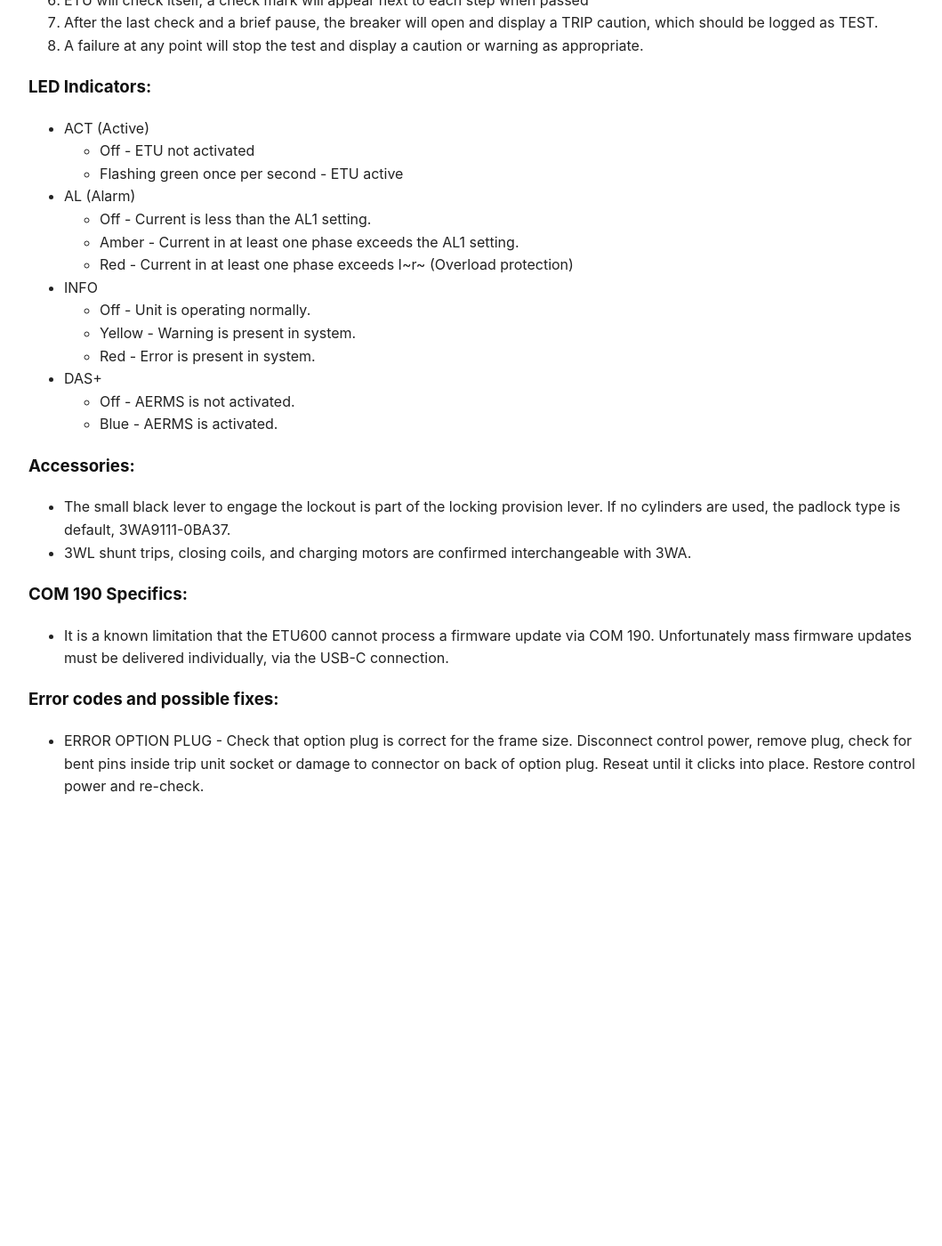
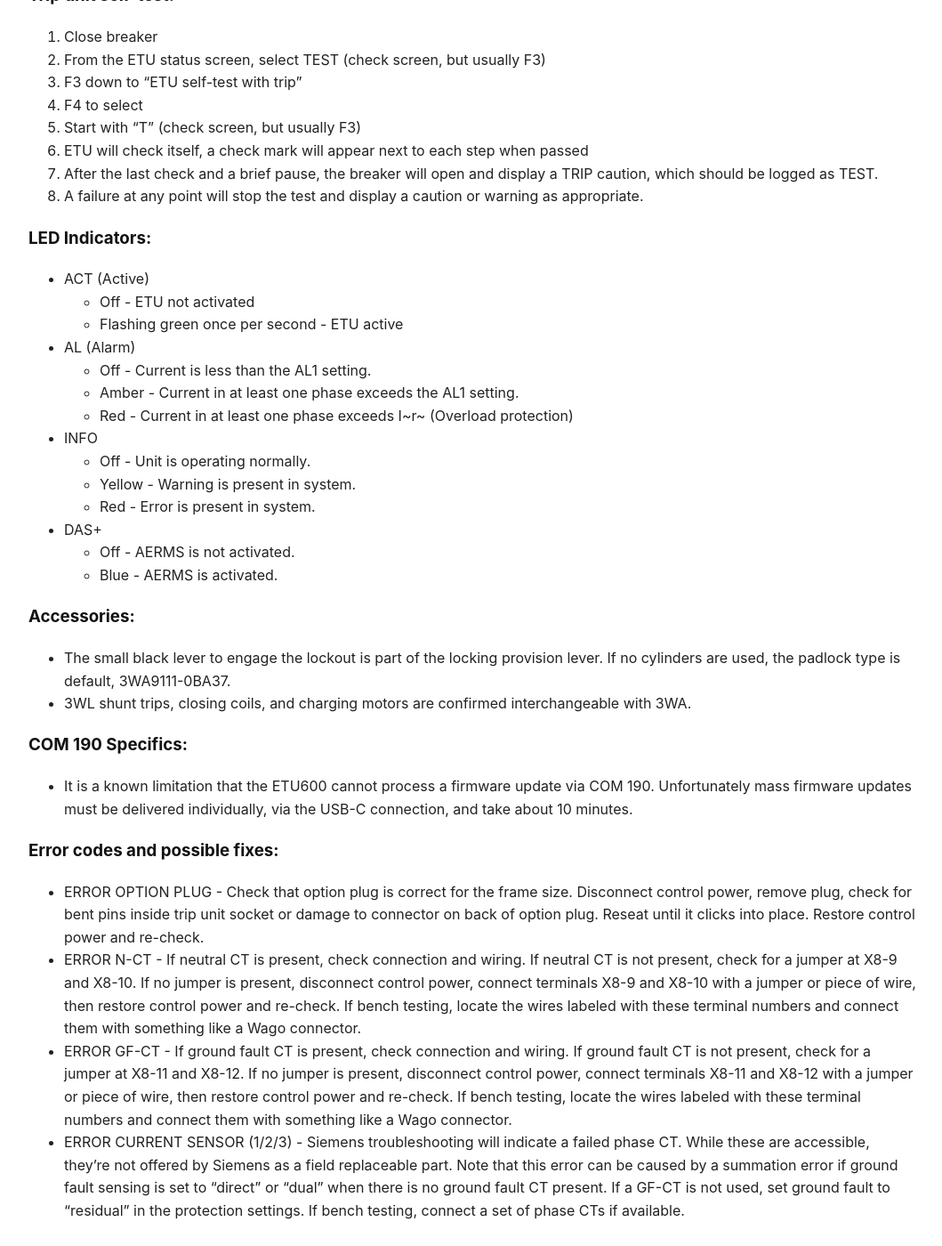
Before and after one commit to epecsupport/Service, a Jekyll site: the page built from 3WA.md, in a window 1280 px wide and 1400 px high, scrolled down 1344 px. Shown: the whole window at 89% size, without its empty margins (108-1167 px from the left). Built offline with Jekyll 4.4.1, drawn with Linux system fonts in a browser that asks for light colours; our own code applies the rules of GitHub Pages for plain Markdown files; before the commit the page ends 2267 px from its top, so only the background shows below that; some of the changed text lies outside the part shown.

Commit message:
Update 3WA.md

```diff
--- a/3WA.md
+++ b/3WA.md
@@ -6,13 +6,13 @@ title: 3WA / ETU600
 ## 3WA / ETU600
 
 ### Rotary switches:
-The ETU600's rotary switches override any corresponding parameter set through the onboard display or PowerConfig, unless in the **e.SET** position.
+The ETU600's rotary switches override any corresponding parameter set through the onboard display or PowerConfig, unless in the **e.SET** position.  Note that the switches must be set *between* the lines and not on them, otherwise the trip unit will not read the settings correctly.
 
 ### Option Plug:
 The option plug (referred to as "rating plug" on 3WL) must be fully seated until it clicks, or it can cause error codes to appear.  Note that care must be taken to avoid bending the pins inside the socket, as this can permanently damage the ETU.
 
-### Bench testing not possible outside of breaker not possible:
-An ETU600 will NOT power up when disconnected from the ACB, even with an external power source.
+### ETU600 bench testing outside of breaker:
+It is possible to "bench test" an ETU600, however you must have a breaker harness to do so.  At the minimum, the large X21 connector above the voltage tap cradle must be connected, as well as the two smaller black connectors to the TUI600 (USB/Bluetooth) module on the back of the trip unit.  This will allow the breaker to be powered via the USB port or the 24VDC control power connections.  Depending on how much of the :
 
 ### Power, USB cable, and PC specifics:
 If the trip unit needs to be powered via USB, it must have a native USB-C port and the ability to deliver 1.5A at 5VDC.
@@ -21,6 +21,8 @@ To communicate with the trip unit via USB, a PC with a native USB 3.2 "Power Del
 
 ### DAS+ mode (AERMS):
 DAS+/AERMS can only be deactivated by the same method it was activated.  This is a safety lockout to ensure that the breaker is not accidently switched out of DAS+ mode while someone has the equipment open.  DAS+ mode will be indicated by a bright blue LED, 4th from the left, under the F2 button.
+
+Note that DAS+ conditions can be "stacked".  If it is set by multiple sources (i.e., key switch, keypad, COM190, and Bluetooth), ALL of those sources must be toggled off for the trip unit to come out of DAS+ mode.
 
 ### Battery and indicator:
 The battery indicator has three "bars", but these bars do not actually deplete like most battery operated devices.  The indicator is either "full", indicating a good battery, or "empty", indicating the battery needs replacement.  The battery only powers the internal clock, and is a size ½AA, 3.6V lithium.  Siemens catalogue number 3WA9111-0EE81.
@@ -61,7 +63,10 @@ The trip unit can only log trips based on what it can detect through the breaker
 - 3WL shunt trips, closing coils, and charging motors are confirmed interchangeable with 3WA.
 
 ### COM 190 Specifics:
-- It is a known limitation that the ETU600 cannot process a firmware update via COM 190.  Unfortunately mass firmware updates must be delivered individually, via the USB-C connection.
+- It is a known limitation that the ETU600 cannot process a firmware update via COM 190.  Unfortunately mass firmware updates must be delivered individually, via the USB-C connection, and take about 10 minutes.
 
 ### Error codes and possible fixes:
 - ERROR OPTION PLUG - Check that option plug is correct for the frame size.  Disconnect control power, remove plug, check for bent pins inside trip unit socket or damage to connector on back of option plug.  Reseat until it clicks into place.  Restore control power and re-check.
+- ERROR N-CT - If neutral CT is present, check connection and wiring.  If neutral CT is not present, check for a jumper at X8-9 and X8-10.  If no jumper is present, disconnect control power, connect terminals X8-9 and X8-10 with a jumper or piece of wire, then restore control power and re-check.  If bench testing, locate the wires labeled with these terminal numbers and connect them with something like a Wago connector.
+- ERROR GF-CT - If ground fault CT is present, check connection and wiring.  If ground fault CT is not present, check for a jumper at X8-11 and X8-12.  If no jumper is present, disconnect control power, connect terminals X8-11 and X8-12 with a jumper or piece of wire, then restore control power and re-check.  If bench testing, locate the wires labeled with these terminal numbers and connect them with something like a Wago connector.
+- ERROR CURRENT SENSOR (1/2/3) - Siemens troubleshooting will indicate a failed phase CT.  While these are accessible, they're not offered by Siemens as a field replaceable part.  Note that this error can be caused by a summation error if ground fault sensing is set to "direct" or "dual" when there is no ground fault CT present.  If a GF-CT is not used, set ground fault to "residual" in the protection settings.  If bench testing, connect a set of phase CTs if available.
```
